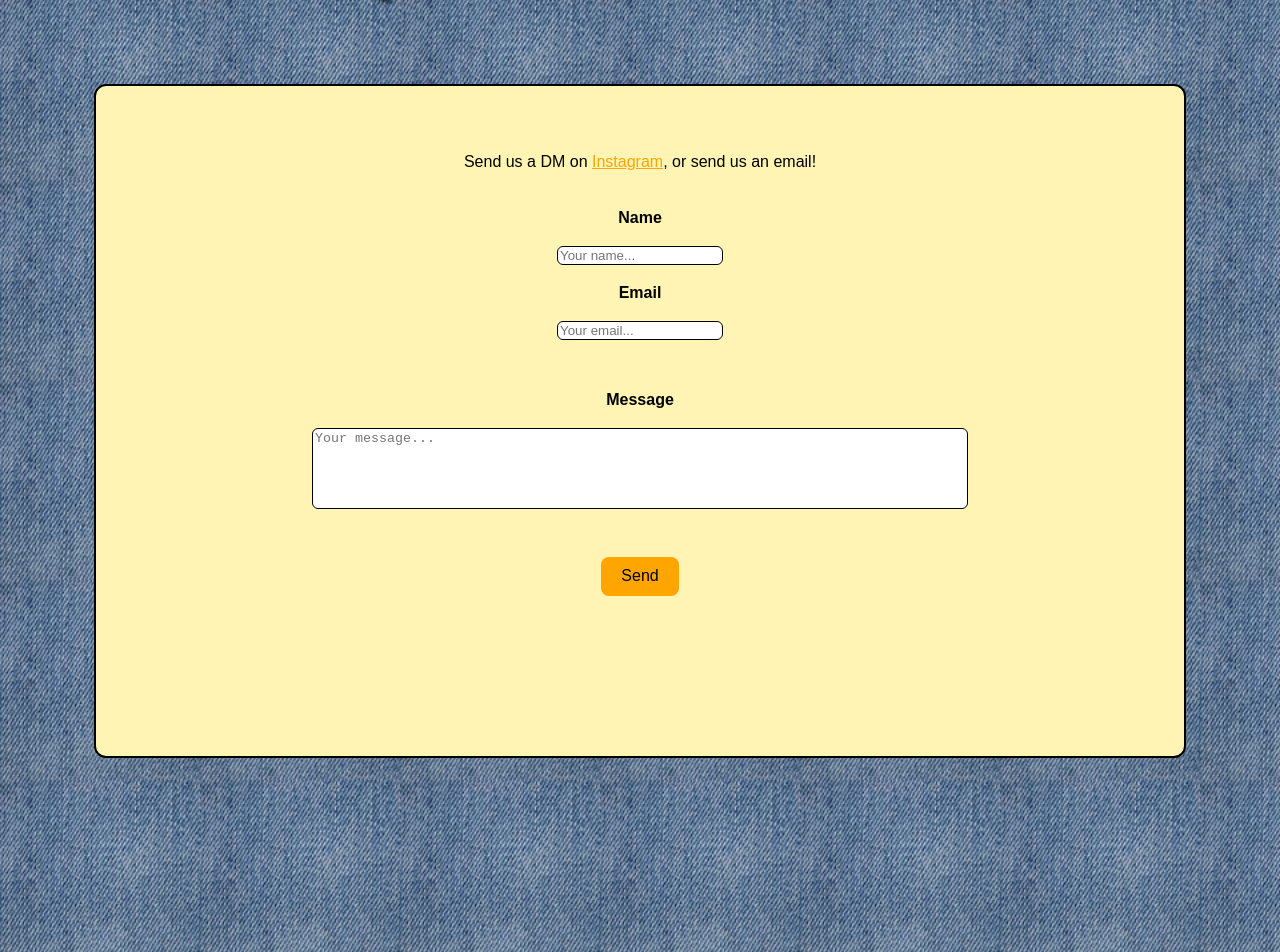
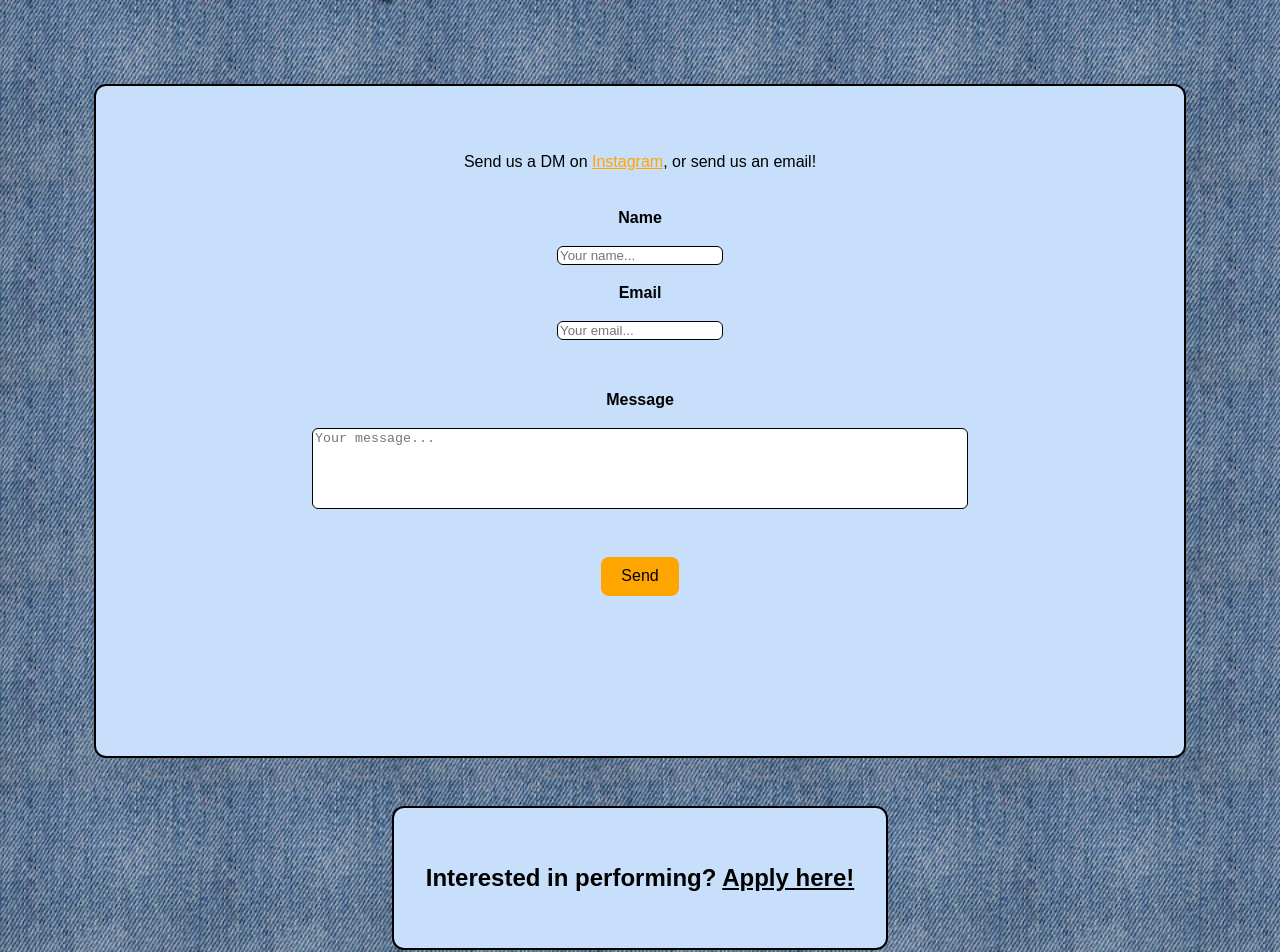
Before and after one commit to ecruzreal/404delsol, a React (Vite) app: page /contact in a window 1280 px wide. Shown: the part 220-1172 px from the top of the page. Built offline with nearby package versions, Linux system fonts and the light colour scheme; a web font is replaced by a local one.

Commit message:
Update for show 7 responses

```diff
--- a/api/submit.js
+++ b/api/submit.js
@@ -81,7 +81,7 @@ export default async function handler(req, res) {
     );
     */
     try{
-        await axios.post('https://script.google.com/macros/s/AKfycbz3RSB1OnXDJDUysqcjuu-nY4wAi83pDPk6oWuBF2rlpMNYf8cWCMzYhOSvWygTaYzw/exec', req.body);
+        await axios.post('https://script.google.com/macros/s/AKfycbyhhhdWipH7VcOho6xqkjm9e5H3iSETfVr9LWUMG3tNuBG4qAWbNkolick43SZeZtyL/exec', req.body);
     } catch (err){
         console.error('Failed to write to google sheets: ', err);
     }
--- a/src/Apply.jsx
+++ b/src/Apply.jsx
@@ -5,12 +5,7 @@ import logo from '/src/404logo.png';
 function Apply(){
     return (
         <div className="apply-body">
-            <div className="apps-closed">
-                <img src={logo} alt="" />
-                <p>Applications for Show 6 have now closed! If you have any questions, send us an email at
-                    404delsol@gmail.com, or DM us on <a href="https://www.instagram.com/404delsol.uci/">instagram</a>
-                </p>
-            </div>
+            <ContactForm></ContactForm>
         </div>
     )
 };
--- a/src/Contact.css
+++ b/src/Contact.css
@@ -63,7 +63,7 @@ a{
 }
 
 .contact-basic{
-    background-color: #fff4b3;
+    background-color: #c8dffb;
     color: black;
     padding: 1rem;
     border-radius: 12px;
@@ -78,7 +78,7 @@ a{
     flex-direction: column;
     align-items: center;
     justify-content: center;
-    background-color: #fff4b3;
+    background-color: #c8dffb;
     padding: 2rem;
     border-radius: 12px;
     border: 2px solid black;
@@ -96,9 +96,8 @@ a{
 
 .pre-form{
     color: black;
-    background-color: #fff4b3;
+    background-color: #c8dffb;
     border: 2px solid black;
-    display: none;
 }
 
 .apply-link{
--- a/src/ContactForm.css
+++ b/src/ContactForm.css
@@ -20,7 +20,7 @@
 }
 
 .first-section{
-    background-color: #fff4b3;
+    background-color: #c8dffb;
     width: 650px;
     padding: 2rem;
     border-radius: 12px;
@@ -31,7 +31,7 @@
 }
 
 .venue-terms{
-    background-color: #fff4b3;
+    background-color: #c8dffb;
     padding: 2rem;
     width: 650px;
     border-radius: 12px;
@@ -84,7 +84,7 @@ label {
 .form-group.video_submission, .form-group.dont-flake{
     display: flex;
     flex-direction: column;
-    background-color: #fff4b3;
+    background-color: #c8dffb;
     width: 650px;
     padding: 2rem;
     border-radius: 12px;
@@ -101,7 +101,7 @@ label {
 
 .form-info{
     font-family: "Special Gothic Expanded One", Arial, Helvetica, sans-serif;
-    background-color: #fff4b3;
+    background-color: #c8dffb;
     border-radius: 12px;
     padding: 2rem;
     max-width: 1280px;
@@ -113,7 +113,7 @@ label {
     flex-direction: column;
     align-items: flex-start;
     gap: 1rem;
-    background-color: #fff4b3;
+    background-color: #c8dffb;
     width: 650px;
     padding: 2rem;
     border-radius: 12px;
@@ -121,7 +121,7 @@ label {
 }
 
 .comments{
-    background-color: #fff4b3;
+    background-color: #c8dffb;
     width: 650px;
     padding: 2rem;
     border-radius: 12px;
--- a/src/ContactForm.jsx
+++ b/src/ContactForm.jsx
@@ -93,7 +93,7 @@ function ContactForm() {
         <div className="formContainer" id="form-container">
             <p className="form-info">This form is if you are a current UCI Student interested in performing at 404 Del Sol. We are a DIY venue with a passion for providing <br /> a space for artists to perform and cultivate a supportive music-loving community. For equipment, we can provide a PA system, mics, mixer, etc. Each act will be given roughly 30 minutes (6-8 songs). It's okay to be slightly over or under but please do not abuse this freedom.
                     DISCLAIMER: THE "VENUE" WILL LIKELY BE OUTDOORS.
-                    If you have any urgent questions please DM @404delsol.uci on Instagram! <br />IMPORTANT: APPLICATIONS CLOSE MAY 25th!</p>
+                    If you have any urgent questions please DM @404delsol.uci on Instagram! <br />IMPORTANT: APPLICATIONS CLOSE OCTOBER 5th!</p>
             <form id="contact-form" method="POST" onSubmit={handleSubmit} className="space-y-4 max-w-md mx-auto">
                 <div className="first-section">
                     <div className="form-group">
@@ -128,7 +128,7 @@ function ContactForm() {
                 </div>
 
                 <div className="venue-terms">
-                    <h3>IMPORTANT: The venue will no longer be at an ACC apartment but at an off-campus location that is around a 30 minute drive from UCI.</h3>
+                    <h3>IMPORTANT: The venue will no longer be at an ACC apartment but at an off-campus location that is around a 20 minute drive from UCI.</h3>
                     <div className="form-group venue-agreement">
                         <input type="checkbox" className="form-control" name="venue" required />
                         <label htmlFor="venue">I understand</label>
@@ -245,7 +245,7 @@ function ContactForm() {
                     </div>
 
                     <div className="form-group dont-flake">
-                        <h4>Show 6 is on MAY 31st, 2025 (Make sure you are 100% available, if you flake you will be ineligible to play at any future events)</h4>
+                        <h4>Show 7 is on OCTOBER 11th, 2025 (Make sure you are 100% available, if you flake you will be ineligible to play at any future events)</h4>
                         <div>
                             <input className="form-control" type="checkbox" name="show-up" required />
                             <label htmlFor="show-up">I Understand</label>
```
